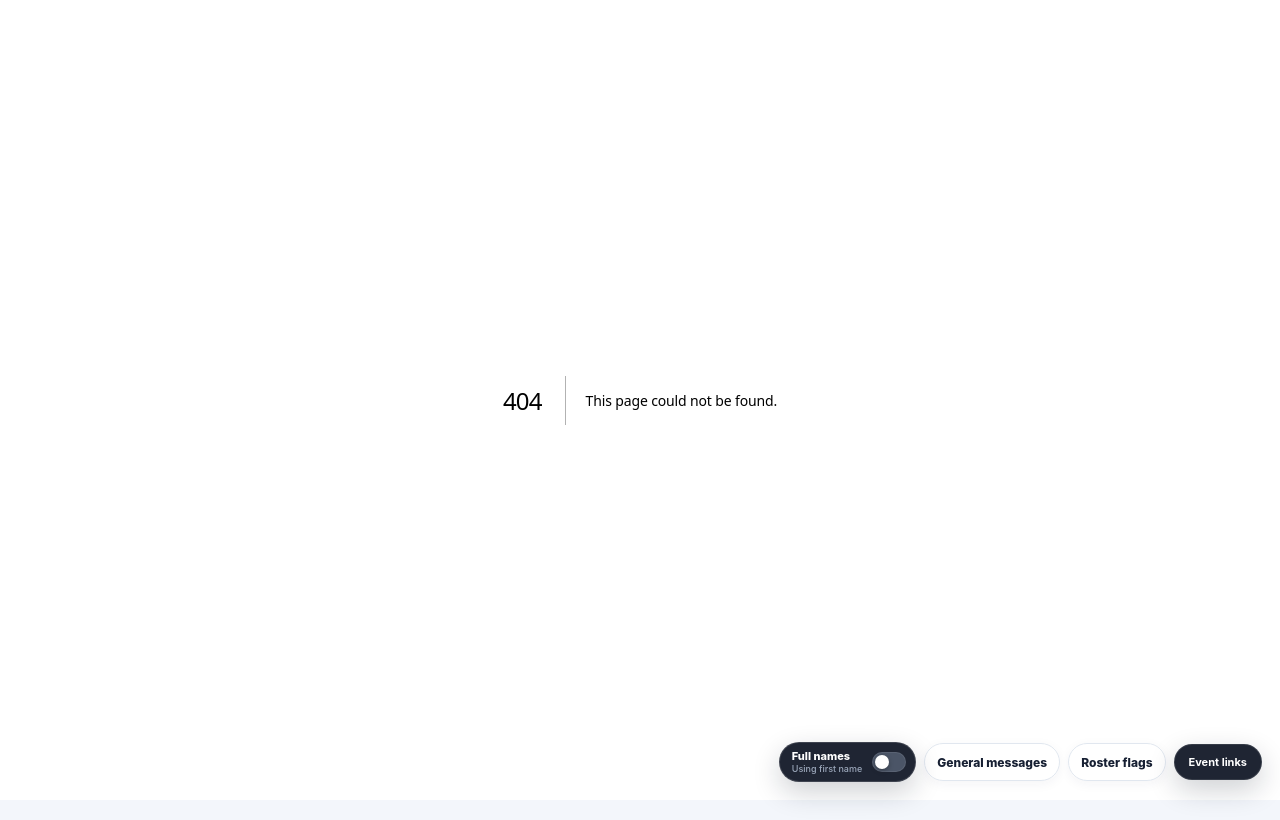
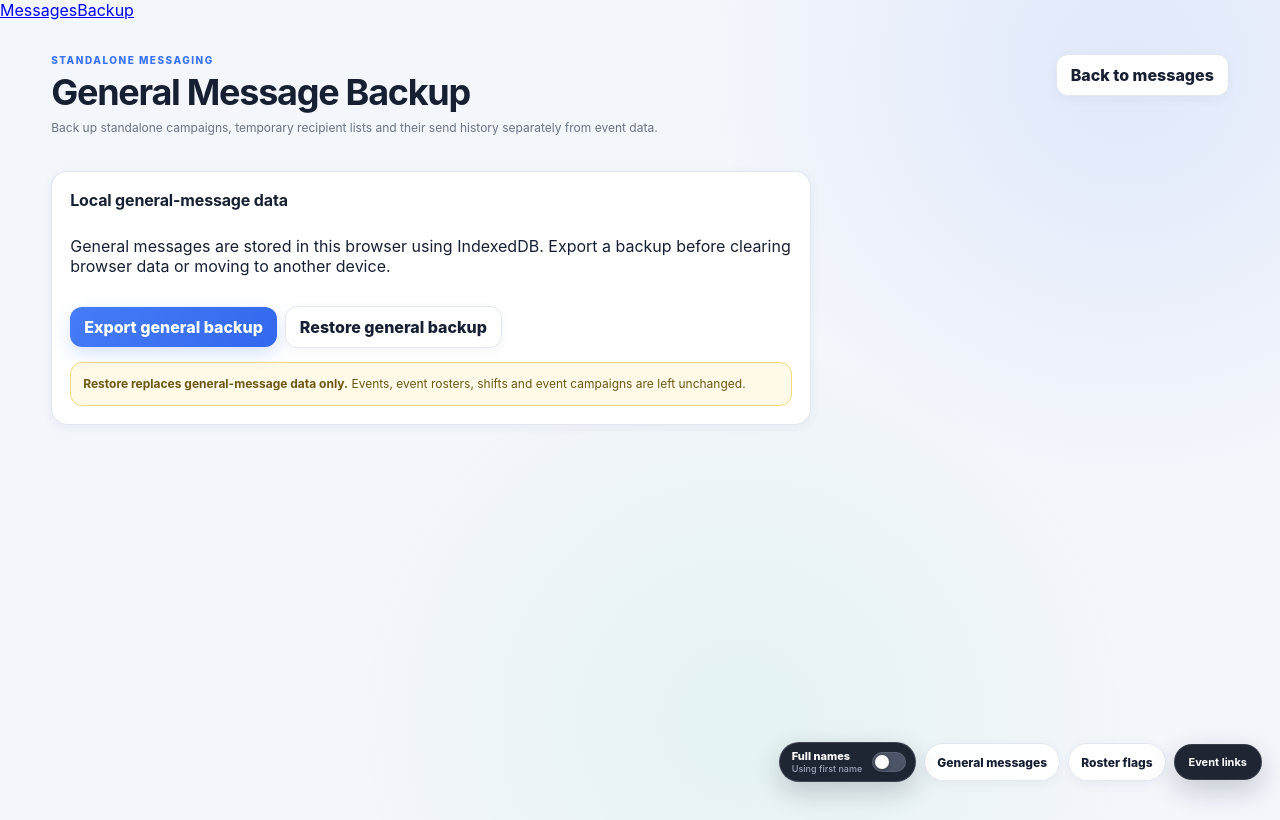
Before and after one commit to aqideh/volmessagetool, a Next.js app: page /general/backup in a window 1280 px wide. Before the commit this address had no page. Built offline with nearby package versions, Linux system fonts and the light colour scheme.

Commit message:
feat: add general message backup and restore

```diff
--- /dev/null
+++ b/app/general/backup/page.tsx
@@ -0,0 +1,73 @@
+"use client";
+
+import { useRef, useState } from "react";
+import { db } from "@/lib/db";
+import type { GeneralBackupPayload } from "@/lib/types";
+
+const now = () => new Date().toISOString();
+
+export default function GeneralBackupPage() {
+  const [notice, setNotice] = useState("");
+  const restoreRef = useRef<HTMLInputElement>(null);
+
+  async function exportBackup() {
+    const payload: GeneralBackupPayload = {
+      version: 1,
+      exportedAt: now(),
+      campaigns: await db.generalCampaigns.toArray(),
+      recipients: await db.generalRecipients.toArray(),
+      sendRecords: await db.generalSendRecords.toArray(),
+    };
+    const blob = new Blob([JSON.stringify(payload, null, 2)], { type: "application/json" });
+    const url = URL.createObjectURL(blob);
+    const anchor = document.createElement("a");
+    anchor.href = url;
+    anchor.download = `volunteer-message-tool-general-backup-${new Date().toISOString().slice(0, 10)}.json`;
+    anchor.click();
+    URL.revokeObjectURL(url);
+    setNotice("General-message backup exported.");
+  }
+
+  async function restoreBackup(file?: File) {
+    if (!file) return;
+    try {
+      const payload = JSON.parse(await file.text()) as GeneralBackupPayload;
+      if (payload.version !== 1 || !Array.isArray(payload.campaigns) || !Array.isArray(payload.recipients) || !Array.isArray(payload.sendRecords)) {
+        throw new Error("Unsupported general-message backup file.");
+      }
+      await db.transaction("rw", db.generalCampaigns, db.generalRecipients, db.generalSendRecords, async () => {
+        await Promise.all([db.generalCampaigns.clear(), db.generalRecipients.clear(), db.generalSendRecords.clear()]);
+        if (payload.campaigns.length) await db.generalCampaigns.bulkAdd(payload.campaigns);
+        if (payload.recipients.length) await db.generalRecipients.bulkAdd(payload.recipients);
+        if (payload.sendRecords.length) await db.generalSendRecords.bulkAdd(payload.sendRecords);
+      });
+      setNotice(`Restored ${payload.campaigns.length} general message${payload.campaigns.length === 1 ? "" : "s"}.`);
+    } catch (error) {
+      setNotice(error instanceof Error ? error.message : "General-message restore failed.");
+    } finally {
+      if (restoreRef.current) restoreRef.current.value = "";
+    }
+  }
+
+  return (
+    <main className="general-page general-backup-page">
+      <header className="general-header">
+        <div><p className="eyebrow">Standalone messaging</p><h1>General Message Backup</h1><p className="muted">Back up standalone campaigns, temporary recipient lists and their send history separately from event data.</p></div>
+        <a className="secondary general-back" href="/general">Back to messages</a>
+      </header>
+
+      {notice && <div className="notice" role="status">{notice}<button onClick={() => setNotice("")}>x</button></div>}
+
+      <section className="panel backup-panel">
+        <h2>Local general-message data</h2>
+        <p>General messages are stored in this browser using IndexedDB. Export a backup before clearing browser data or moving to another device.</p>
+        <div className="actions">
+          <button className="primary" onClick={exportBackup}>Export general backup</button>
+          <input ref={restoreRef} className="file-input" type="file" accept="application/json,.json" onChange={(event) => restoreBackup(event.target.files?.[0])} />
+          <button className="secondary" onClick={() => restoreRef.current?.click()}>Restore general backup</button>
+        </div>
+        <div className="warning"><strong>Restore replaces general-message data only.</strong> Events, event rosters, shifts and event campaigns are left unchanged.</div>
+      </section>
+    </main>
+  );
+}
```
